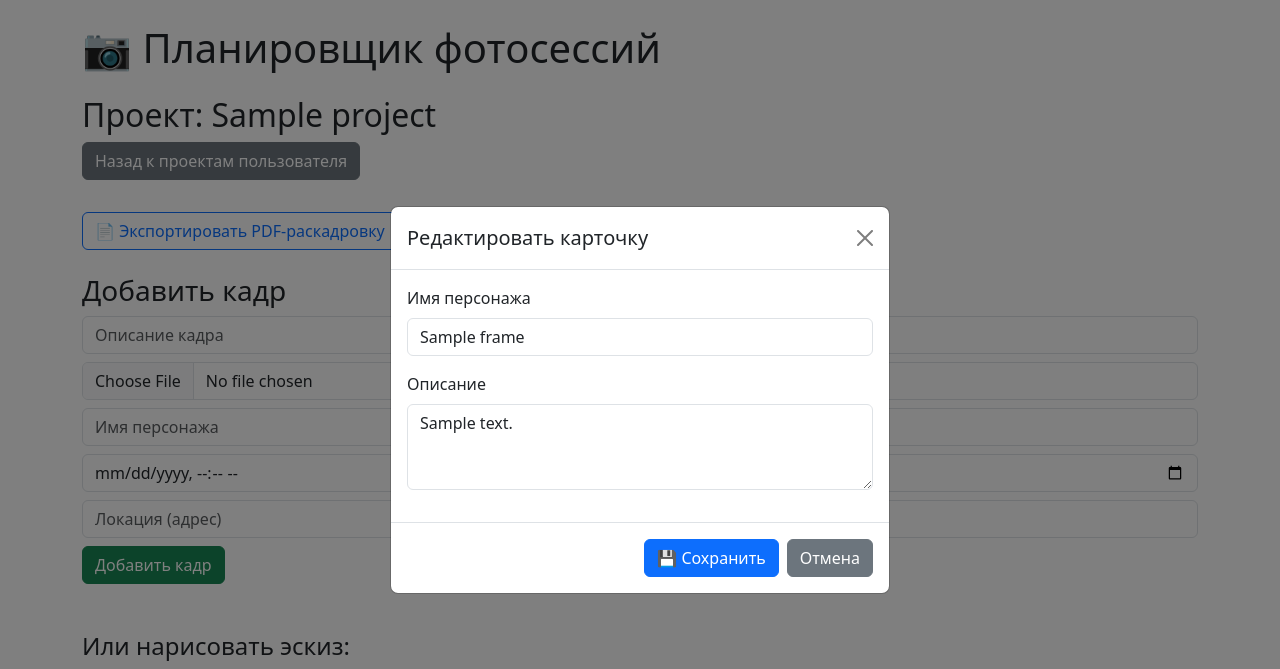
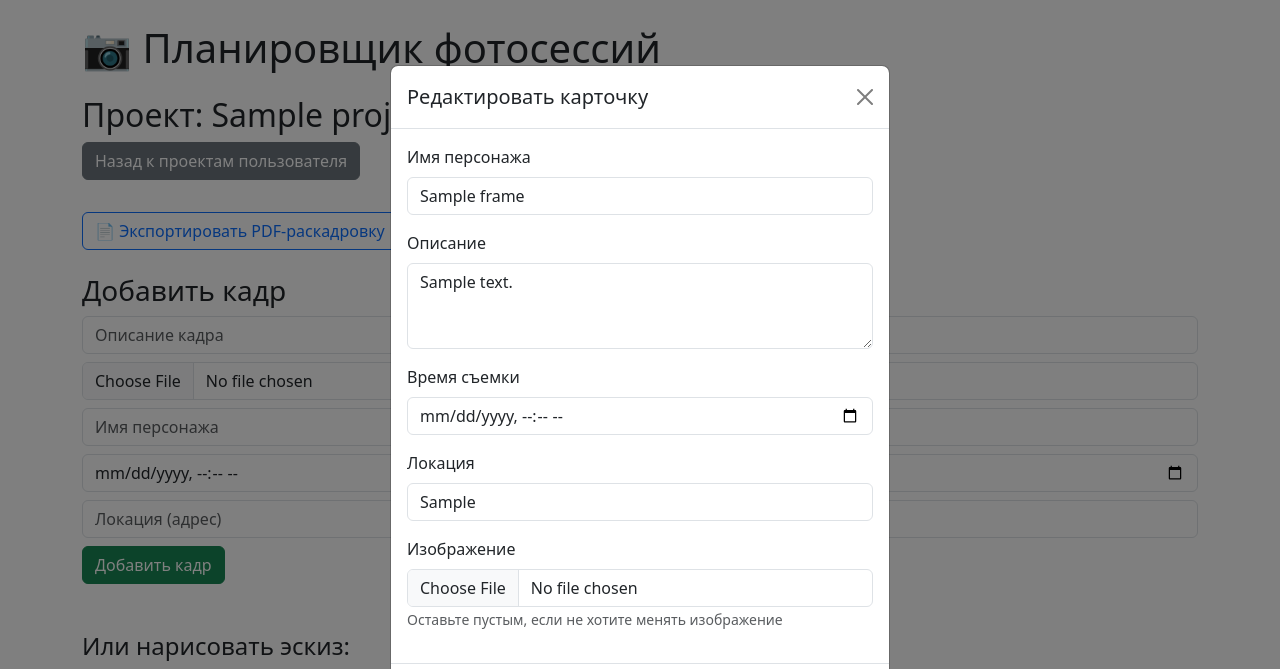
Before and after one commit to a4m123/photoshoot_planner, a Flask app: page /project/1 in a window 1280 px wide, after a click on "Редактировать". Shown: the top 669 px of the page. Run offline with Flask 3, Linux system fonts and the light colour scheme; tables that the repository leaves empty hold one stand-in row (values such as "Sample post"); grey boxes marked "Sample" are stand-in pictures; parts of the project's set-up code (start-up, migrations or seed data) failed here and were passed over.

Commit message:
Редатикрование даты, локации, изображения в карточке

```diff
--- a/photoshoot_planner/app.py
+++ b/photoshoot_planner/app.py
@@ -218,13 +218,15 @@ def delete_frame(frame_id):
 def edit_frame(project_id, frame_id):
     character_name = request.form.get('character_name')
     description = request.form.get('description')
+    shoot_time = request.form.get('shoot_time')
+    location = request.form.get('location')
 
     with get_db_connection() as conn:
         conn.execute('''
             UPDATE frame
-            SET character_name = ?, description = ?
+            SET character_name = ?, description = ?, shoot_time = ?, location = ?
             WHERE id = ? AND project_id = ?
-        ''', (character_name, description, frame_id, project_id))
+        ''', (character_name, description, shoot_time, location, frame_id, project_id))
         conn.commit()
 
     return redirect(url_for('view_project', project_id=project_id))
@@ -355,4 +357,4 @@ def delete_user(user_id):
     return redirect(url_for('index'))
 
 if __name__ == '__main__':
-    app.run(debug=True, port=5005, host='127.0.0.1')
+    app.run(debug=True, port=5005, host='0.0.0.0')
--- a/photoshoot_planner/templates/base.html
+++ b/photoshoot_planner/templates/base.html
@@ -9,7 +9,7 @@
 <script src="https://cdn.jsdelivr.net/npm/bootstrap@5.3.0/dist/js/bootstrap.bundle.min.js"></script>
 <body class="p-4">
     <div class="container">
-        <h1 class="mb-4">📷 Планировщик фотосессий</h1>
+        <h1 class="mb-4"><a href="{{ url_for('index') }}" style="text-decoration:none;color:inherit;">📷</a> Планировщик фотосессий</h1>
         {% block content %}{% endblock %}
     </div>
 
--- a/photoshoot_planner/templates/project.html
+++ b/photoshoot_planner/templates/project.html
@@ -264,6 +264,19 @@ drawGrid();
                         <label class="form-label">Описание</label>
                         <textarea name="description" class="form-control" rows="3">{{ frame[2] }}</textarea>
                     </div>
+                    <div class="mb-3">
+                        <label class="form-label">Время съемки</label>
+                        <input type="datetime-local" name="shoot_time" class="form-control" value="{{ frame[5] }}">
+                    </div>
+                    <div class="mb-3">
+                        <label class="form-label">Локация</label>
+                        <input type="text" name="location" class="form-control" value="{{ frame[6] }}">
+                    </div>
+                    <div class="mb-3">
+                        <label class="form-label">Изображение</label>
+                        <input type="file" name="image" class="form-control">
+                        <small class="form-text text-muted">Оставьте пустым, если не хотите менять изображение</small>
+                    </div>
                 </div>
                 <div class="modal-footer">
                 <button type="submit" class="btn btn-primary">💾 Сохранить</button>
```
Lines whose indentation alone changed are shown as unchanged.
